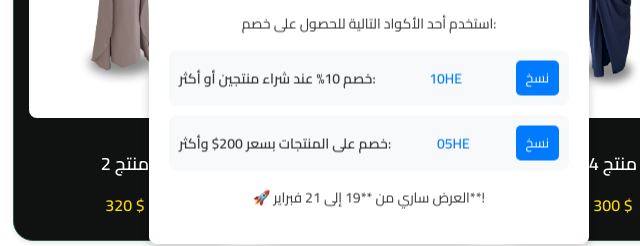
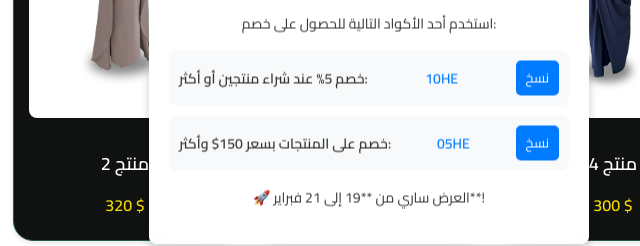
Before and after one commit to Hello-yellow-ye/Home, a plain HTML site: page index.html in a window 1280 px wide. Shown: the part 318-564 px from the top of the page, 271-911 px from the left. Drawn offline with Linux system fonts and the light colour scheme.

Commit message:
Update index.html

```diff
--- a/index.html
+++ b/index.html
@@ -34,13 +34,13 @@
         <p>استخدم أحد الأكواد التالية للحصول على خصم:</p>
 
         <div class="discount-box">
-            <strong>خصم 10% عند شراء منتجين أو أكثر:</strong>
+            <strong>خصم 5% عند شراء منتجين أو أكثر:</strong>
             <span id="code1">10HE</span>
             <button onclick="copyCode('code1')">نسخ</button>
         </div>
 
         <div class="discount-box">
-            <strong>خصم على المنتجات بسعر 200$ وأكثر:</strong>
+            <strong>خصم على المنتجات بسعر 150$ وأكثر:</strong>
             <span id="code2">05HE</span>
             <button onclick="copyCode('code2')">نسخ</button>
         </div>
```
